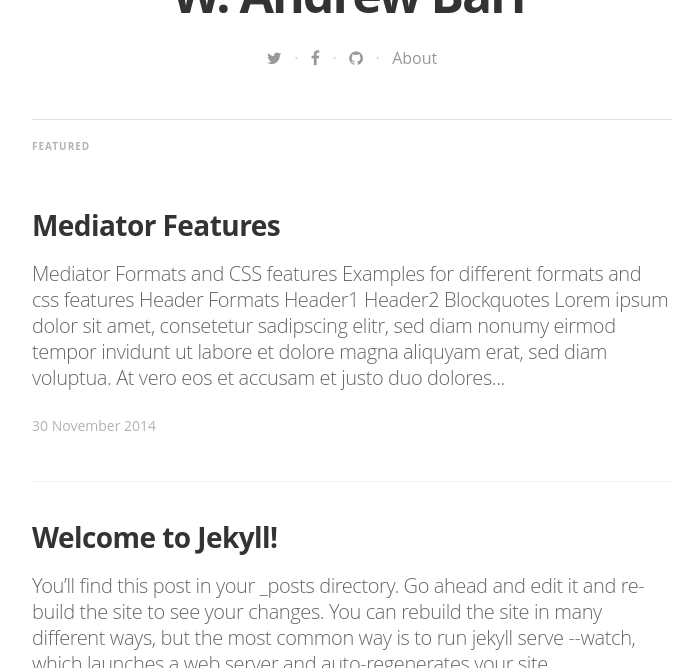
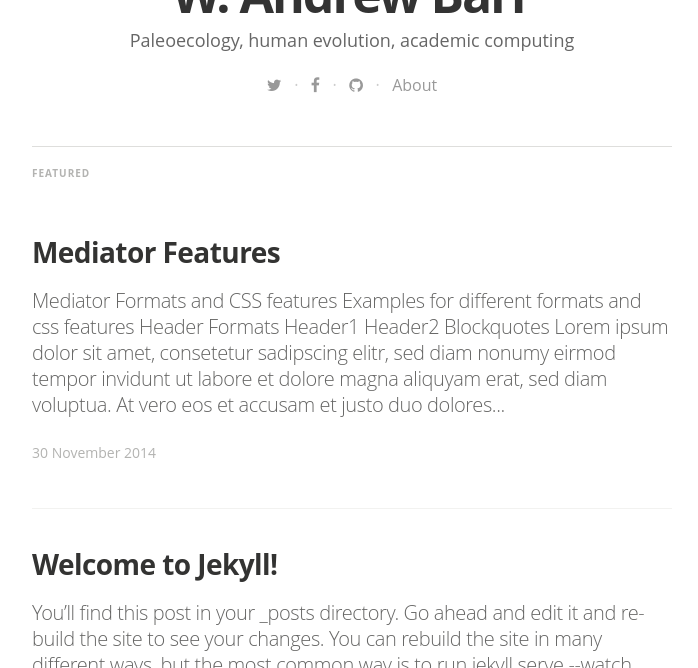
Before and after one commit to wabarr/personal, a Jekyll site: the page built from index.html, in a window 1280 px wide and 900 px high, scrolled down 333 px, cut to the strip 232-900 px from the top of the window. Shown: the whole strip, without its empty margins (288-986 px from the left). Built offline with Jekyll 4.4.1, drawn with Linux system fonts in a browser that asks for light colours; nearby versions of some CDN libraries; some web fonts are replaced; Markdown is read by kramdown in place of the engine named in the settings; the list of posts is cut into pages by our own code.

Commit message:
try baseurl change

```diff
--- a/_config.yml
+++ b/_config.yml
@@ -5,17 +5,17 @@
 # Site settings
 title: "W. Andrew Barr"
 description: > # this means to ignore newlines until "email:"
-
+   Paleoecology, human evolution, academic computing
 
 email: wabarr@gmail.com
 #blog logo
 logo:
 # blog cover
-cover: "/personal/assets/images/savannah.jpg"
+cover: "/assets/images/savannah.jpg"
 
 name: 'W. Andrew Barr'
 author: 'W. Andrew Barr'
-author_image: "/personal/assets/images/author.jpg"
+author_image: "/assets/images/author.jpg"
 
 paginate:	5
 
```
